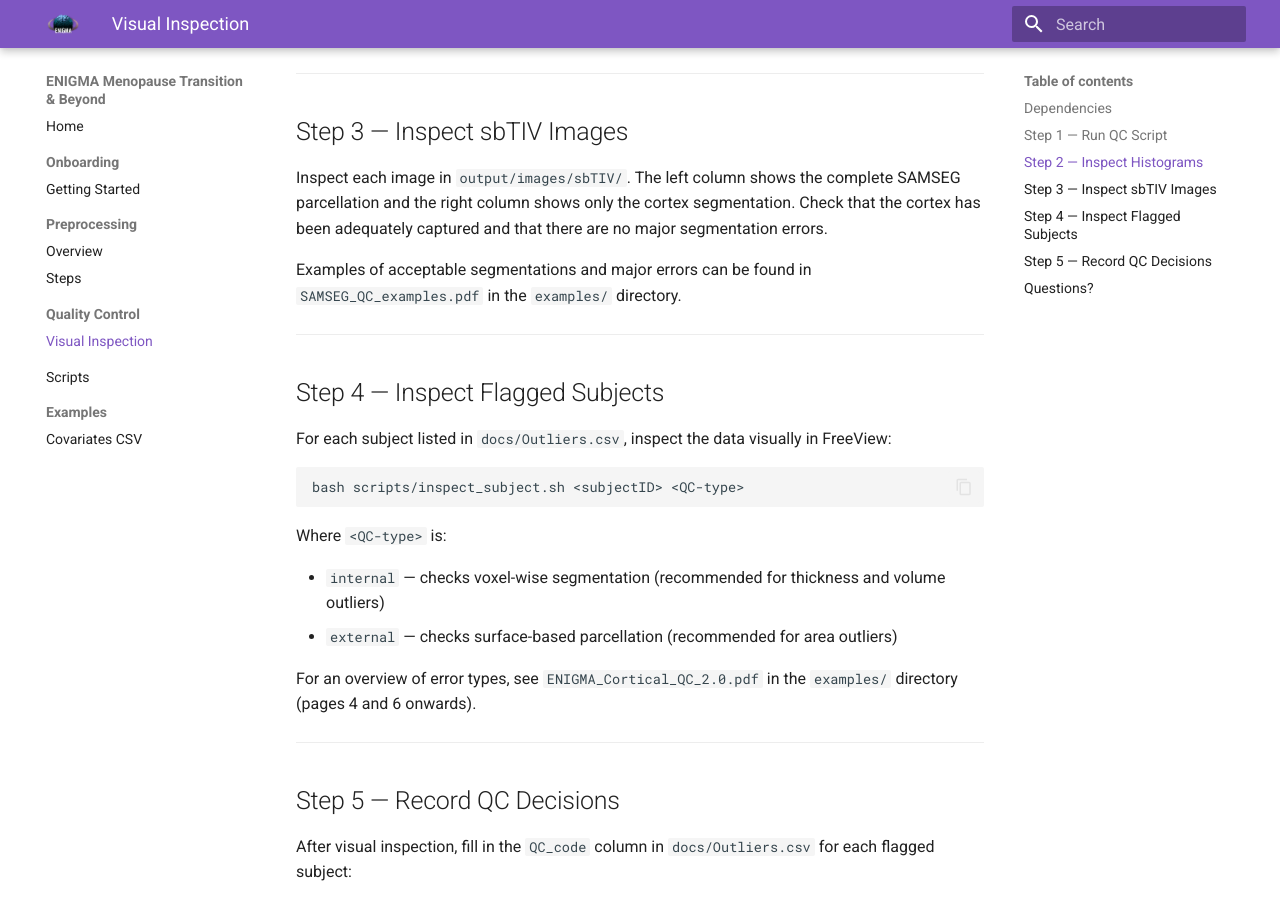
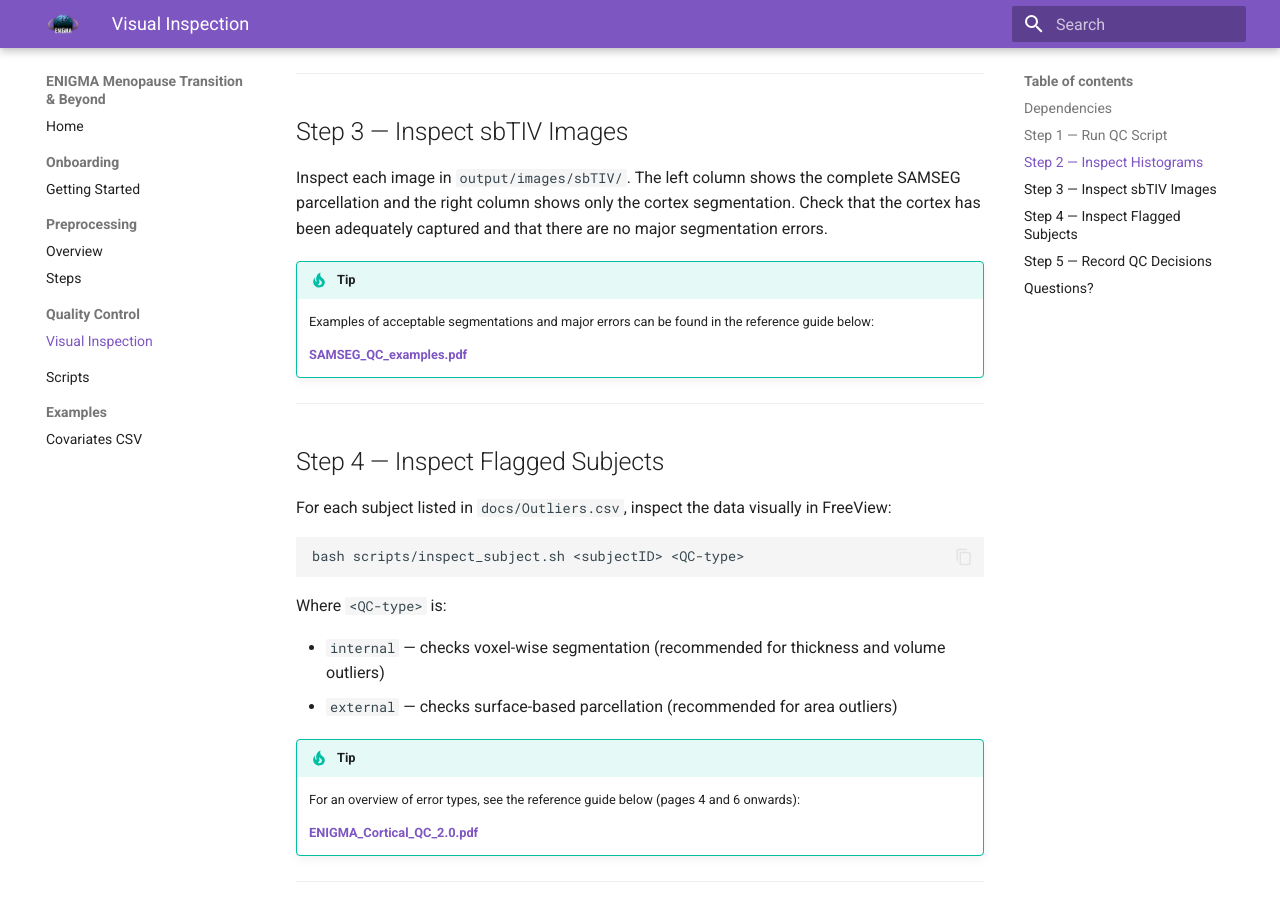
Before and after one commit to gorettiei/enigma-menopause-docs, an MkDocs documentation site: the page built from docs/qc/visual-inspection.md, in a window 1280 px wide and 900 px high, scrolled down 1433 px. Built offline with MkDocs 1.6.1 and Material for MkDocs 9.7.7, drawn with Linux system fonts in a browser that asks for light colours.

Commit message:
Add PDF links to QC page

```diff
--- a/docs/qc/visual-inspection.md
+++ b/docs/qc/visual-inspection.md
@@ -56,7 +56,10 @@ For each measure and hemisphere, inspect the histograms in `output/images/global
 
 Inspect each image in `output/images/sbTIV/`. The left column shows the complete SAMSEG parcellation and the right column shows only the cortex segmentation. Check that the cortex has been adequately captured and that there are no major segmentation errors.
 
-Examples of acceptable segmentations and major errors can be found in `SAMSEG_QC_examples.pdf` in the `examples/` directory.
+!!! tip
+    Examples of acceptable segmentations and major errors can be found in the reference guide below:
+
+    **[SAMSEG_QC_examples.pdf](../assets/SAMSEG_QC_examples.pdf)**
 
 ---
 
@@ -73,7 +76,10 @@ Where `<QC-type>` is:
 - `internal` — checks voxel-wise segmentation (recommended for thickness and volume outliers)
 - `external` — checks surface-based parcellation (recommended for area outliers)
 
-For an overview of error types, see `ENIGMA_Cortical_QC_2.0.pdf` in the `examples/` directory (pages 4 and 6 onwards).
+!!! tip
+    For an overview of error types, see the reference guide below (pages 4 and 6 onwards):
+
+    **[ENIGMA_Cortical_QC_2.0.pdf](../assets/ENIGMA_Cortical_QC_2.0.pdf)**
 
 ---
 
```
